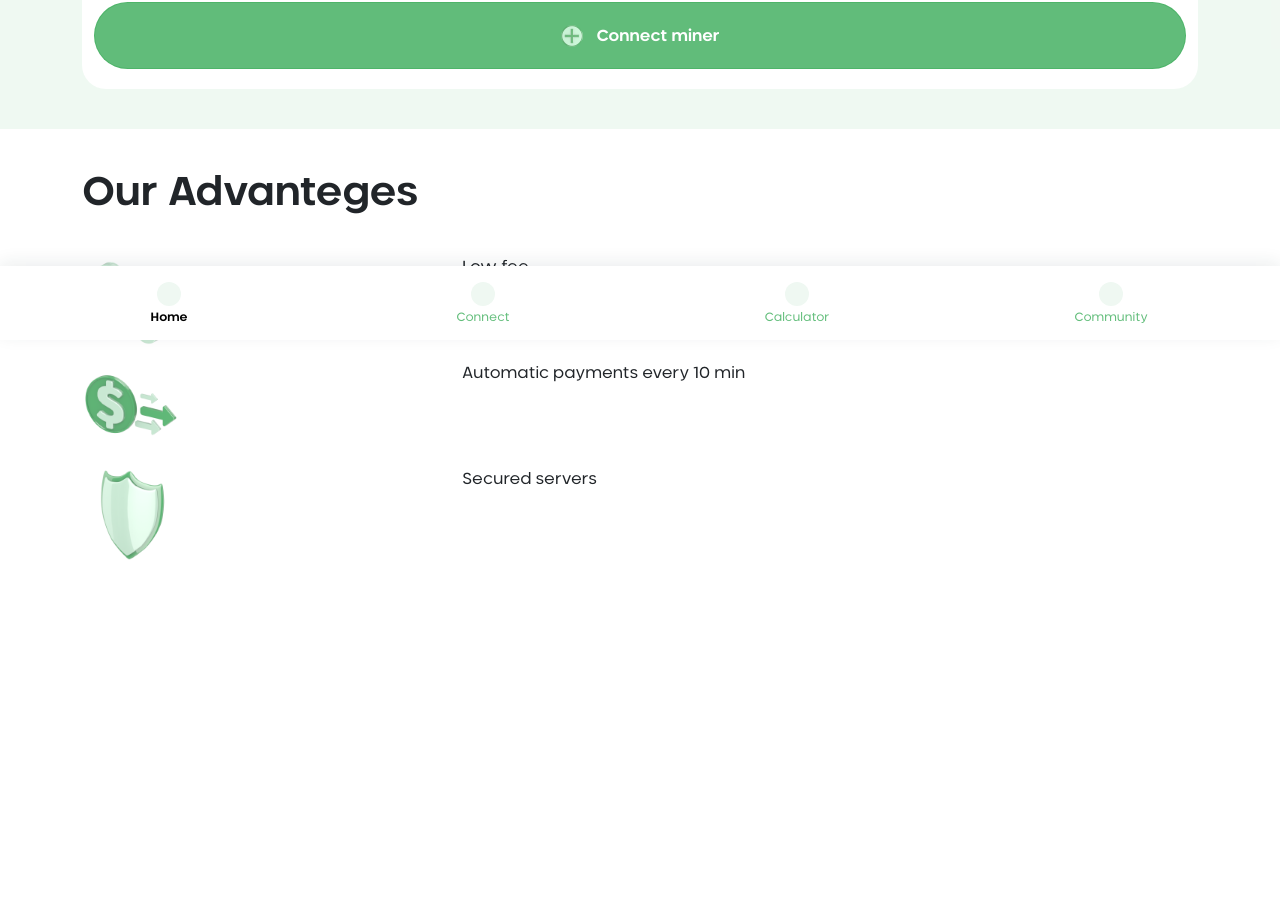
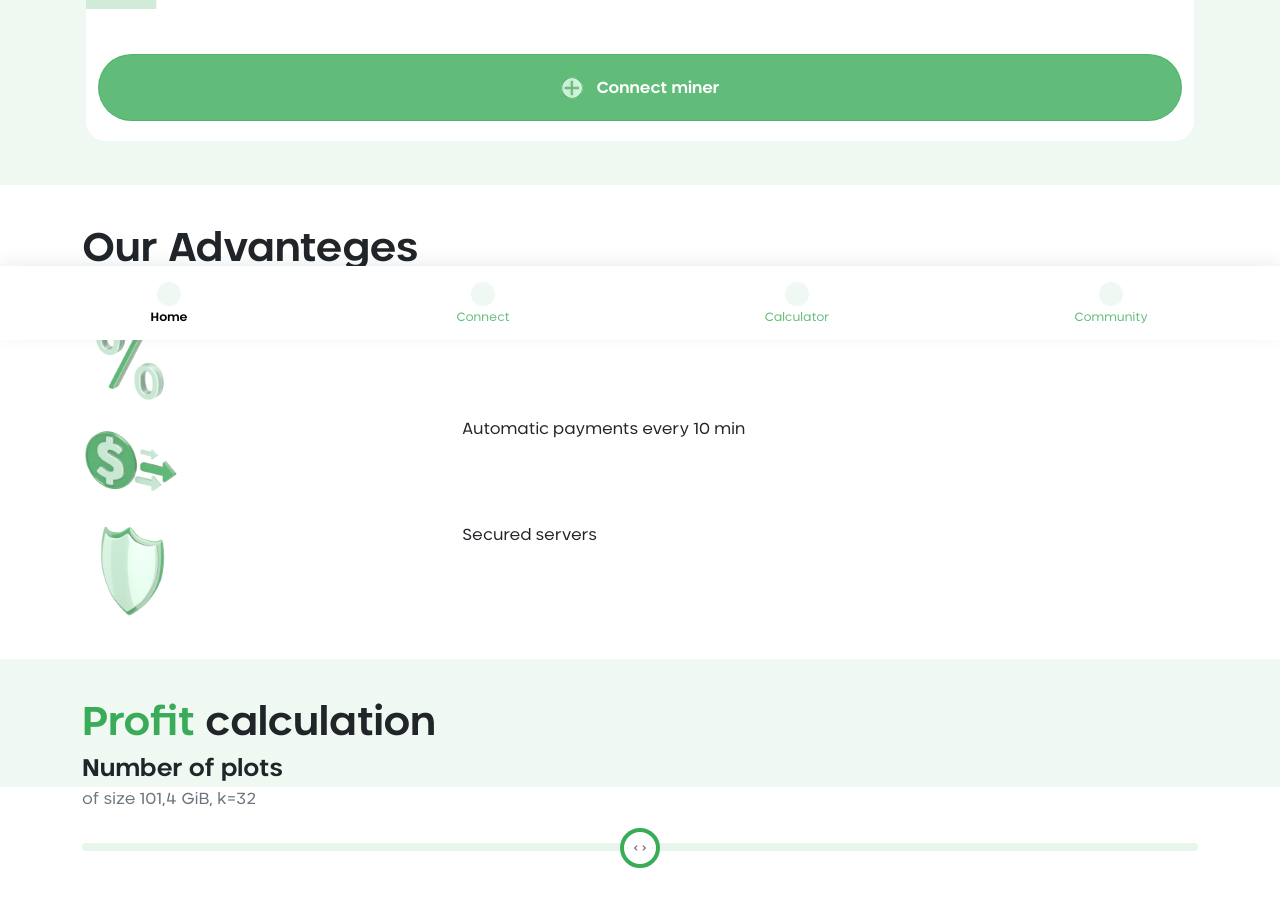
Before and after one commit to garyanikin/chia-pool, a React (Create React App) app: page / in a window 1280 px wide. Shown: the part 460-1366 px from the top of the page. Before the commit the page ends 1098 px from the top, so only its background shows below. Built offline with nearby package versions, Linux system fonts and the light colour scheme.

Commit message:
Profit caluclation range

```diff
--- a/src/App.css
+++ b/src/App.css
@@ -36,14 +36,18 @@
   color: rgba(0, 0, 0, 0.5);
 }
 
-.btn.btn-green {
+.btn.btn-green,
+.btn.btn-green:active,
+.btn.btn-green:focus,
+.btn.btn-green:hover {
   background: rgba(58, 172, 89, 0.8);
-  color: white;
+  color: white !important;
 }
 
 .card {
   border-radius: 24px;
-  border: 0;
+  border: 4px solid #eff8f2;
+  box-sizing: border-box;
 }
 
 .dot {
@@ -63,6 +67,41 @@
   font-family: "Neometric Bold";
 }
 
+.text-green {
+  color: #3aac59;
+}
+
+/* Style range */
+input[type="range"]::-webkit-slider-thumb {
+  -webkit-appearance: none;
+  border: 4px solid #3aac59;
+  height: 40px;
+  width: 40px;
+  border-radius: 50% !important;
+  background: #ffffff url("./range.svg") no-repeat 50% 50%;
+  cursor: pointer;
+  margin-top: -15px;
+}
+
+/* All the same stuff for Firefox */
+input[type="range"]::-moz-range-thumb,
+input[type="range"]::-ms-thumb {
+  border: 4px solid #3aac59;
+  height: 40px;
+  width: 40px;
+  border-radius: 50%;
+  background: #ffffff url("./range.svg") no-repeat 50% 50%;
+  cursor: pointer;
+}
+
+input[type="range"]::-webkit-slider-runnable-track {
+  background: rgba(58, 172, 89, 0.12);
+}
+
+input[type="range"]::-moz-range-track {
+  background: rgba(58, 172, 89, 0.12);
+}
+
 /* Mobile only */
 @media (max-width: 768px) {
   .homescreen-title {
--- a/src/App.js
+++ b/src/App.js
@@ -6,6 +6,7 @@ function App() {
     <React.Fragment>
       <HomeScreen />
       <Advantages />
+      <ProfitCalculation />
       <NavBar />
     </React.Fragment>
   );
@@ -18,6 +19,7 @@ const HomeScreen = () => {
       style={{
         background: "rgba(58, 172, 89, 0.08)",
         paddingBottom: "40px",
+        paddingTop: "40px",
       }}
     >
       <div className="container">
@@ -50,7 +52,7 @@ const HomeScreen = () => {
                     </div>
                     <div className="col-9">
                       <div className="card-content">
-                        Enter our address in Chia client
+                        Enter our address in&nbsp;Chia&nbsp;client
                       </div>
                       <div className="card-subcontent">
                         Pool <span className="text-bold">></span> Pool address
@@ -156,7 +158,7 @@ const Advantages = () => {
   ];
 
   return (
-    <div className="container">
+    <div className="container" style={{ paddingBottom: "40px" }}>
       <h1 className="h1-title" style={{ padding: "40px 0 20px" }}>
         Our Advanteges
       </h1>
@@ -187,6 +189,29 @@ const Advantages = () => {
             ></div>
           </div>
         ))}
+      </div>
+    </div>
+  );
+};
+
+const ProfitCalculation = () => {
+  return (
+    <div
+      className="container-fluid"
+      style={{
+        background:
+          "linear-gradient(to bottom, rgba(58, 172, 89, 0.08), rgba(58, 172, 89, 0.08) 50%, #fff 50%, #fff 100%)",
+        paddingBottom: "40px",
+        paddingTop: "40px",
+      }}
+    >
+      <div className="container">
+        <h1 className="h1-title mb-0">
+          <span className="text-green">Profit</span> calculation
+        </h1>
+        <h4 className="text-bold pt-2 mb-0">Number of plots</h4>
+        <p className="text-secondary pt-1 mb-0">of size 101,4 GiB, k=32</p>
+        <input type="range" class="form-range mt-4 mb-3" id="customRange1" />
       </div>
     </div>
   );
--- a/src/index.css
+++ b/src/index.css
@@ -15,9 +15,9 @@
 }
 
 :root {
-  --bs-green: #198754;
+  --bs-green: #3aac59;
   --bs-teal: #20c997;
-  --bs-success: #198754;
+  --bs-success: #3aac59;
   --bs-font-sans-serif: "Neometric Regular", system-ui, -apple-system,
     "Segoe UI", Roboto, "Helvetica Neue", Arial, "Noto Sans", "Liberation Sans",
     sans-serif, "Apple Color Emoji", "Segoe UI Emoji", "Segoe UI Symbol",
```
Also changed, not shown: src/range.svg (added).
